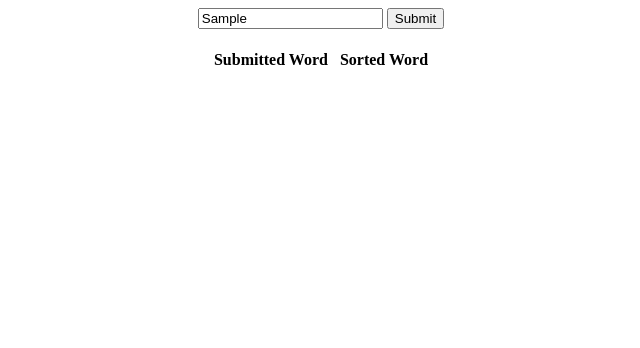
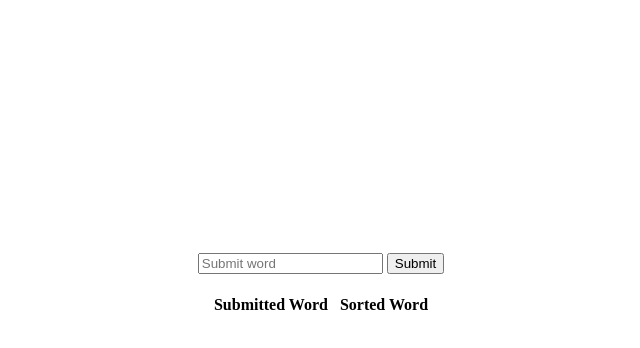
Before and after one commit to borerjason/charSortinator, a website: page app/index.html in a window 1280 px wide. Both pictures are taken after typing "Sample" into the empty fields and a click on the button "Submit". Shown: the whole page, without its empty margins (319-959 px from the left). Drawn offline with nearby package versions, Linux system fonts and the light colour scheme; no server answers.

Commit message:
update style

```diff
--- a/app/client/index.js
+++ b/app/client/index.js
@@ -3,9 +3,8 @@ $(document).ready(() => {
   $('form').submit((event) => {
     event.preventDefault();
     let val = $('input').val();
-    console.log(val);
 
-    fetch('/word', {
+    fetch('/sort', {
       method: 'POST',
       body: JSON.stringify({val}),
       headers: {
@@ -17,5 +16,7 @@ $(document).ready(() => {
       console.log(response);
       $('table').append(`<tr><td>${val}</td><td>${response.sorted}</td></tr>`);
     }))
+
+    $('input').val('');
   });
 });
--- a/app/main.css
+++ b/app/main.css
@@ -1,9 +1,14 @@
+body {
+  height: 100%;
+}
+
 .container {
   display: flex;
   flex-direction: column;
   justify-content: center;
   align-content: center;
   align-items: center;
+  margin-top: 20%;
 }
 
 table {
--- a/server/index.js
+++ b/server/index.js
@@ -10,7 +10,7 @@ app.use(bodyParser.json());
 
 app.use('/', express.static(path.join(__dirname, '../app')));
 
-app.post('/word', (req, res) => {
+app.post('/sort', (req, res) => {
   let word = req.body.val;
   let sorted = charSort(word);
   res.send(200, { sorted });
```
